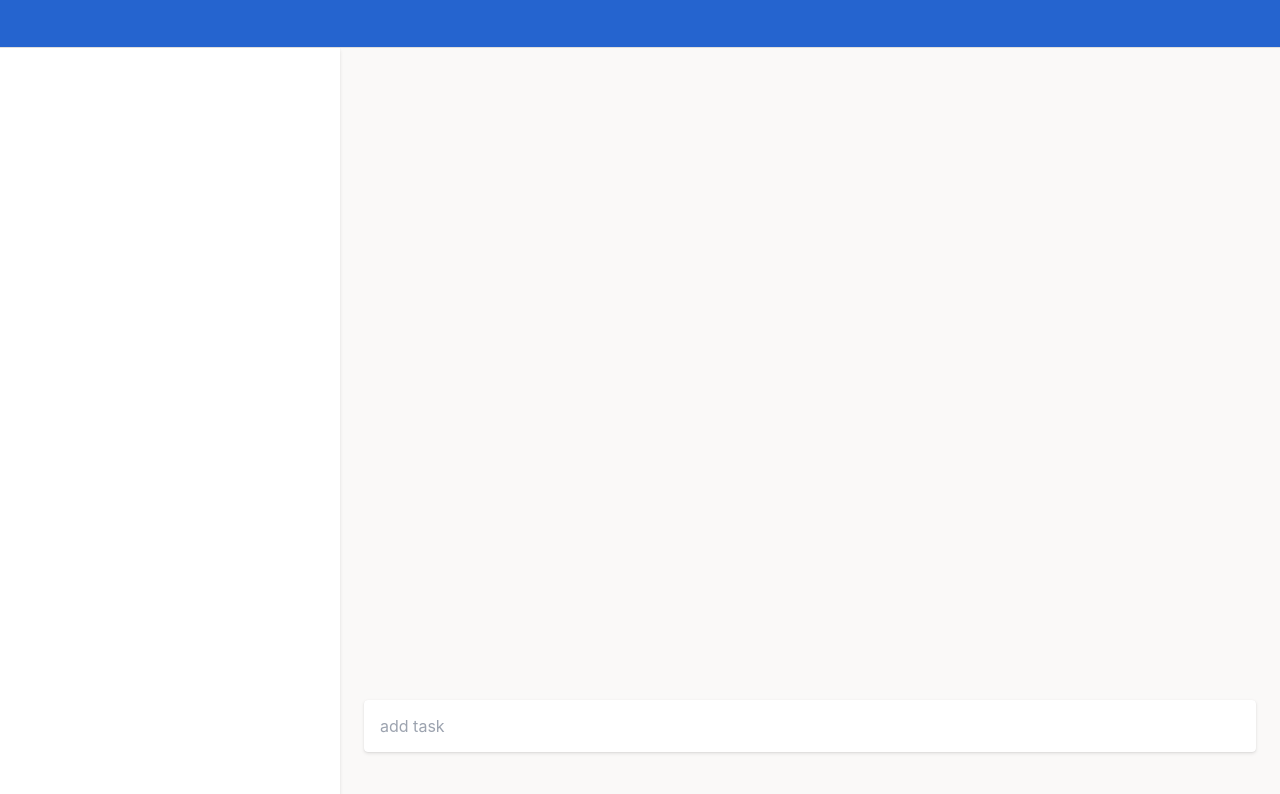
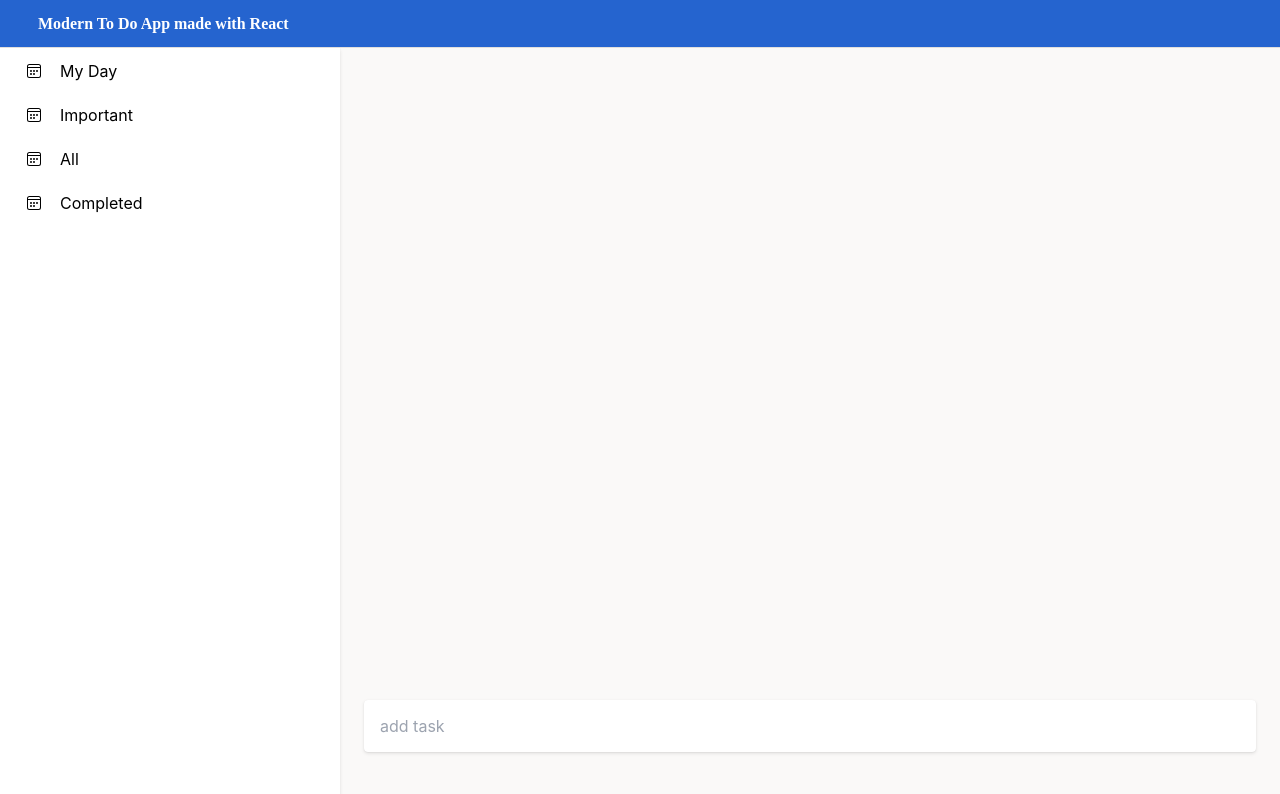
Before and after one commit to mouadlasri/Todo-Modern, a React (Create React App) app: page / in a window 1280 px wide. Shown: the top 794 px of the page. Built offline with nearby package versions, Linux system fonts and the light colour scheme; what tw-elements would draw is missing.

Commit message:
Added sidebar menus and topnav title

```diff
--- a/src/components/SideNavbar/SideNavbar.css
+++ b/src/components/SideNavbar/SideNavbar.css
@@ -0,0 +1,47 @@
+.sidebar {
+  overflow: hidden;
+  position: relative;
+  box-sizing: border-box;
+  display: flex;
+  flex-direction: column;
+  flex: 1 1 0px;
+}
+
+.sidebar-content {
+  display: flex;
+  flex-direction: column;
+  flex: 1;
+  overflow: hidden;
+  padding-top: 1px;
+}
+
+.sidebar-content ul {
+  list-style: none;
+}
+
+.sidebar-list-item-inner {
+  display: flex;
+  align-items: center;
+  padding: 12px 24px 12px 24px;
+  cursor: pointer;
+  box-sizing: border-box;
+}
+
+.sidebar-list-item-title {
+  font-size: 1rem;
+  line-height: 20px;
+  height: 20px;
+  font-weight: 400;
+  white-space: nowrap;
+  overflow: hidden;
+  text-overflow: ellipsis;
+  margin-left: 16px;
+}
+
+.fluentIcon {
+  display: flex;
+  align-items: center;
+  justify-content: center;
+  position: relative;
+  padding: 0px;
+}
--- a/src/components/SideNavbar/SideNavbar.js
+++ b/src/components/SideNavbar/SideNavbar.js
@@ -1,5 +1,112 @@
 import React from "react";
+import "./SideNavbar.css";
 
 export function SideNavbar() {
-  return <h1 className="text-3xl font-bold underline"></h1>;
+  return (
+    <div className="sidebar">
+      <div className="sidebar-content">
+        <ul className="sidebar-lists">
+          {/* Today planned list */}
+          <li>
+            <div id="myday" classItem="sidebar-list-item">
+              <div className="sidebar-list-item-inner">
+                <svg
+                  class="fluentIcon ___12fm75w f1w7gpdv fez10in fg4l7m0"
+                  fill="currentColor"
+                  aria-hidden="true"
+                  width="20"
+                  height="20"
+                  viewBox="0 0 20 20"
+                  xmlns="http://www.w3.org/2000/svg"
+                  focusable="false"
+                >
+                  <path
+                    d="M7 11a1 1 0 100-2 1 1 0 000 2zm1 2a1 1 0 11-2 0 1 1 0 012 0zm2-2a1 1 0 100-2 1 1 0 000 2zm1 2a1 1 0 11-2 0 1 1 0 012 0zm2-2a1 1 0 100-2 1 1 0 000 2zm4-5.5A2.5 2.5 0 0014.5 3h-9A2.5 2.5 0 003 5.5v9A2.5 2.5 0 005.5 17h9a2.5 2.5 0 002.5-2.5v-9zM4 7h12v7.5c0 .83-.67 1.5-1.5 1.5h-9A1.5 1.5 0 014 14.5V7zm1.5-3h9c.83 0 1.5.67 1.5 1.5V6H4v-.5C4 4.67 4.67 4 5.5 4z"
+                    fill="currentColor"
+                  ></path>
+                </svg>
+                <span className="sidebar-list-item-title">My Day</span>
+                {/* 오늘 할 일 */}
+              </div>
+            </div>
+          </li>
+
+          {/* Important */}
+          <li>
+            <div id="important" classItem="sidebar-list-item">
+              <div className="sidebar-list-item-inner">
+                <svg
+                  class="fluentIcon ___12fm75w f1w7gpdv fez10in fg4l7m0"
+                  fill="currentColor"
+                  aria-hidden="true"
+                  width="20"
+                  height="20"
+                  viewBox="0 0 20 20"
+                  xmlns="http://www.w3.org/2000/svg"
+                  focusable="false"
+                >
+                  <path
+                    d="M7 11a1 1 0 100-2 1 1 0 000 2zm1 2a1 1 0 11-2 0 1 1 0 012 0zm2-2a1 1 0 100-2 1 1 0 000 2zm1 2a1 1 0 11-2 0 1 1 0 012 0zm2-2a1 1 0 100-2 1 1 0 000 2zm4-5.5A2.5 2.5 0 0014.5 3h-9A2.5 2.5 0 003 5.5v9A2.5 2.5 0 005.5 17h9a2.5 2.5 0 002.5-2.5v-9zM4 7h12v7.5c0 .83-.67 1.5-1.5 1.5h-9A1.5 1.5 0 014 14.5V7zm1.5-3h9c.83 0 1.5.67 1.5 1.5V6H4v-.5C4 4.67 4.67 4 5.5 4z"
+                    fill="currentColor"
+                  ></path>
+                </svg>
+                <span className="sidebar-list-item-title">Important</span>
+                {/* 오늘 할 일 */}
+              </div>
+            </div>
+          </li>
+
+          {/* All */}
+          <li>
+            <div id="all" classItem="sidebar-list-item">
+              <div className="sidebar-list-item-inner">
+                <svg
+                  class="fluentIcon ___12fm75w f1w7gpdv fez10in fg4l7m0"
+                  fill="currentColor"
+                  aria-hidden="true"
+                  width="20"
+                  height="20"
+                  viewBox="0 0 20 20"
+                  xmlns="http://www.w3.org/2000/svg"
+                  focusable="false"
+                >
+                  <path
+                    d="M7 11a1 1 0 100-2 1 1 0 000 2zm1 2a1 1 0 11-2 0 1 1 0 012 0zm2-2a1 1 0 100-2 1 1 0 000 2zm1 2a1 1 0 11-2 0 1 1 0 012 0zm2-2a1 1 0 100-2 1 1 0 000 2zm4-5.5A2.5 2.5 0 0014.5 3h-9A2.5 2.5 0 003 5.5v9A2.5 2.5 0 005.5 17h9a2.5 2.5 0 002.5-2.5v-9zM4 7h12v7.5c0 .83-.67 1.5-1.5 1.5h-9A1.5 1.5 0 014 14.5V7zm1.5-3h9c.83 0 1.5.67 1.5 1.5V6H4v-.5C4 4.67 4.67 4 5.5 4z"
+                    fill="currentColor"
+                  ></path>
+                </svg>
+                <span className="sidebar-list-item-title">All</span>
+                {/* 오늘 할 일 */}
+              </div>
+            </div>
+          </li>
+
+          {/* Completed */}
+          <li>
+            <div id="completed" classItem="sidebar-list-item">
+              <div className="sidebar-list-item-inner">
+                <svg
+                  class="fluentIcon ___12fm75w f1w7gpdv fez10in fg4l7m0"
+                  fill="currentColor"
+                  aria-hidden="true"
+                  width="20"
+                  height="20"
+                  viewBox="0 0 20 20"
+                  xmlns="http://www.w3.org/2000/svg"
+                  focusable="false"
+                >
+                  <path
+                    d="M7 11a1 1 0 100-2 1 1 0 000 2zm1 2a1 1 0 11-2 0 1 1 0 012 0zm2-2a1 1 0 100-2 1 1 0 000 2zm1 2a1 1 0 11-2 0 1 1 0 012 0zm2-2a1 1 0 100-2 1 1 0 000 2zm4-5.5A2.5 2.5 0 0014.5 3h-9A2.5 2.5 0 003 5.5v9A2.5 2.5 0 005.5 17h9a2.5 2.5 0 002.5-2.5v-9zM4 7h12v7.5c0 .83-.67 1.5-1.5 1.5h-9A1.5 1.5 0 014 14.5V7zm1.5-3h9c.83 0 1.5.67 1.5 1.5V6H4v-.5C4 4.67 4.67 4 5.5 4z"
+                    fill="currentColor"
+                  ></path>
+                </svg>
+                <span className="sidebar-list-item-title">Completed</span>
+                {/* 오늘 할 일 */}
+              </div>
+            </div>
+          </li>
+        </ul>
+      </div>
+    </div>
+  );
 }
--- a/src/components/TopNavbar/TopNavbar.css
+++ b/src/components/TopNavbar/TopNavbar.css
@@ -3,4 +3,26 @@
   border-bottom: solid 1px #e1dfdd;
   background-color: #2564cf;
   background-image: none;
+  display: flex;
+  align-items: center;
 }
+
+.top-navbar {
+  /* flex: 1 1 0px;
+  align-items: center;
+  justify-content: flex-start;
+  height: 100%; */
+}
+
+.top-navbar-branding {
+  padding: 0 12px 0 8px;
+  color: #fff;
+  margin-left: 30px;
+}
+
+.top-navbar-branding span {
+  font-size: 16px;
+  line-height: 48px;
+  font-weight: 600;
+  font-family: "Segoe UI Semibold";
+}
--- a/src/components/TopNavbar/TopNavbar.js
+++ b/src/components/TopNavbar/TopNavbar.js
@@ -4,8 +4,12 @@ import "./TopNavbar.css";
 
 export function TopNavbar() {
   return (
-    <div className="top-navbar-container">
-      <div className="top-navbar"></div>
+    <div className="top-navbar-container flex">
+      <div className="top-navbar">
+        <div className="top-navbar-branding">
+          <span>Modern To Do App made with React</span>
+        </div>
+      </div>
       <div></div>
       <div></div>
     </div>
```
